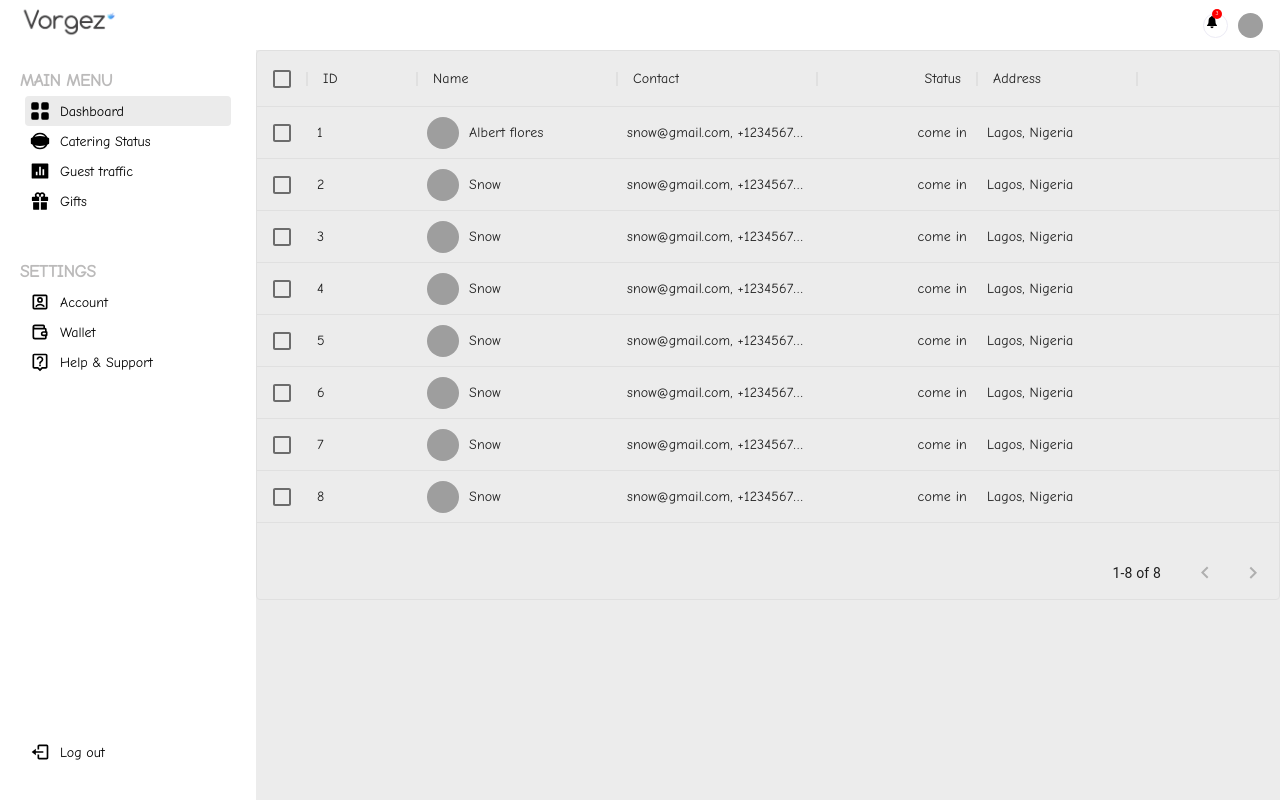
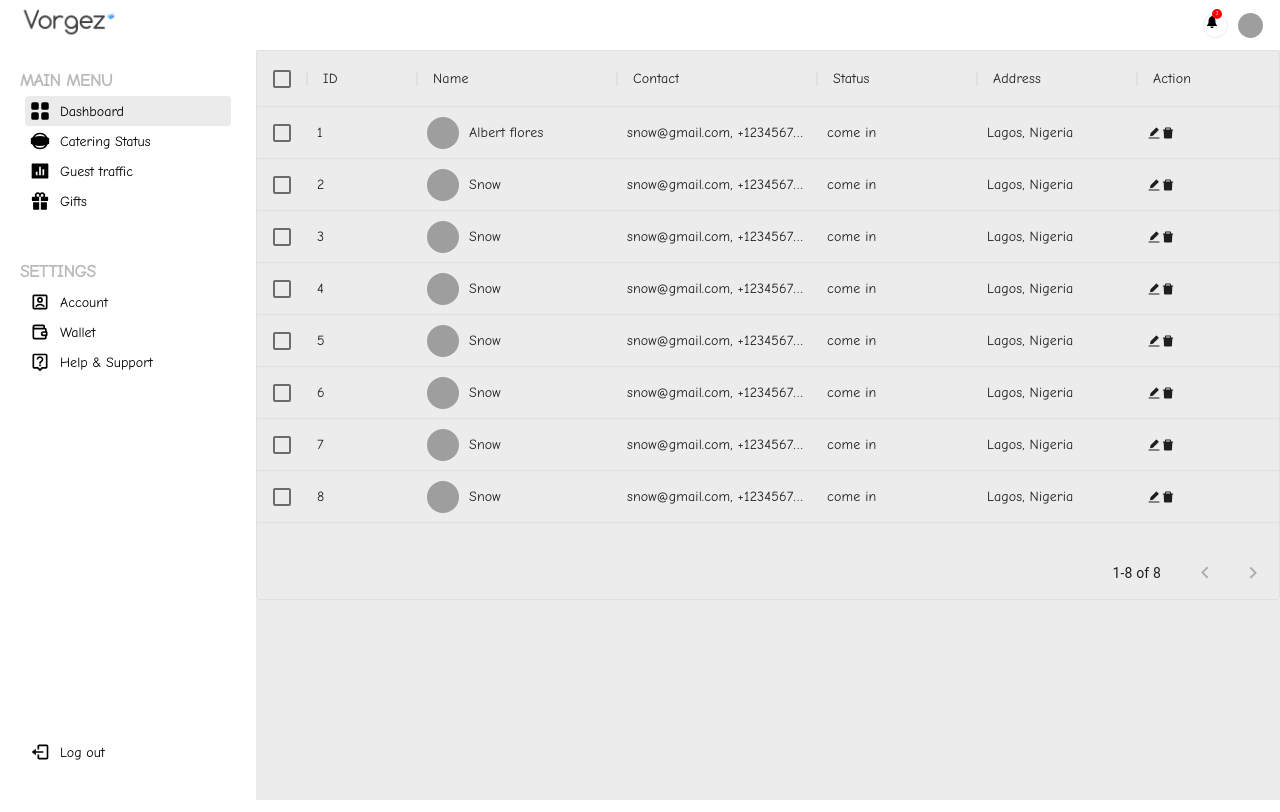
Before and after one commit to siccoo/vorgez-dashboard, a React (Create React App) app: page / in a window 1280 px wide. Built offline with nearby package versions, Linux system fonts and the light colour scheme; grey boxes are pictures that could not be loaded.

Commit message:
updates on GuestList table

```diff
--- a/src/pages/guestList/GuestList.jsx
+++ b/src/pages/guestList/GuestList.jsx
@@ -1,4 +1,5 @@
 import { DataGrid } from "@material-ui/data-grid";
+import { AiFillEdit, AiFillDelete } from "react-icons/ai";
 
 import "./guestList.css";
 
@@ -22,22 +23,30 @@ export default function GuestList() {
       field: "contact",
       headerName: "Contact",
       width: 200,
-      editable: true,
     },
     {
       field: "status",
       headerName: "Status",
-      type: "number",
       width: 160,
-      editable: true,
     },
     {
       field: "address",
       headerName: "Address",
-      description: "This column has a value getter and is not sortable.",
-      sortable: false,
       width: 160,
     },
+    {
+        field: "action",
+        headerName: "Action",
+        width: 160,
+        renderCell: (params) => {
+            return (
+                <>
+                    <AiFillEdit className="guestListEdit" />
+                    <AiFillDelete className="guestListDelete" />
+                </>
+            )
+        }
+      },
   ];
 
   const rows = [
```
